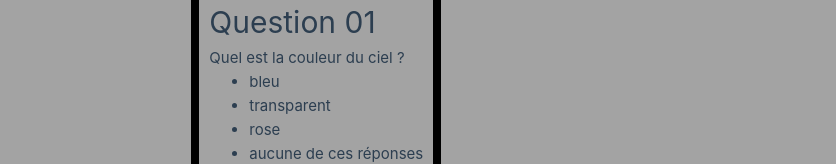
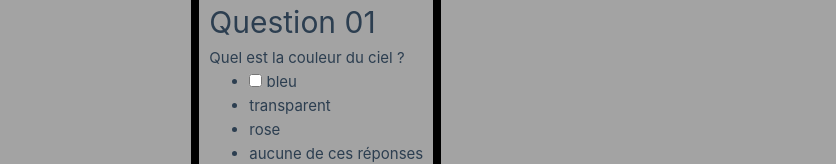
Before and after one commit to prof-moevus/sae_2025_vuejs, a Vue app: page / in a window 1280 px wide. Shown: the part 356-520 px from the top of the page, without its empty margins (37-873 px from the left). Built offline with nearby package versions, Linux system fonts and the light colour scheme.

Commit message:
Add some interactivity

```diff
--- a/src/components/Question01.vue
+++ b/src/components/Question01.vue
@@ -7,7 +7,7 @@
 
   <p>Quel est la couleur du ciel ?</p>
   <ul>
-    <li>bleu</li>
+    <li> <input type="checkbox"/> bleu</li>
     <li>transparent</li>
     <li>rose</li>
     <li>aucune de ces réponses</li>
```
